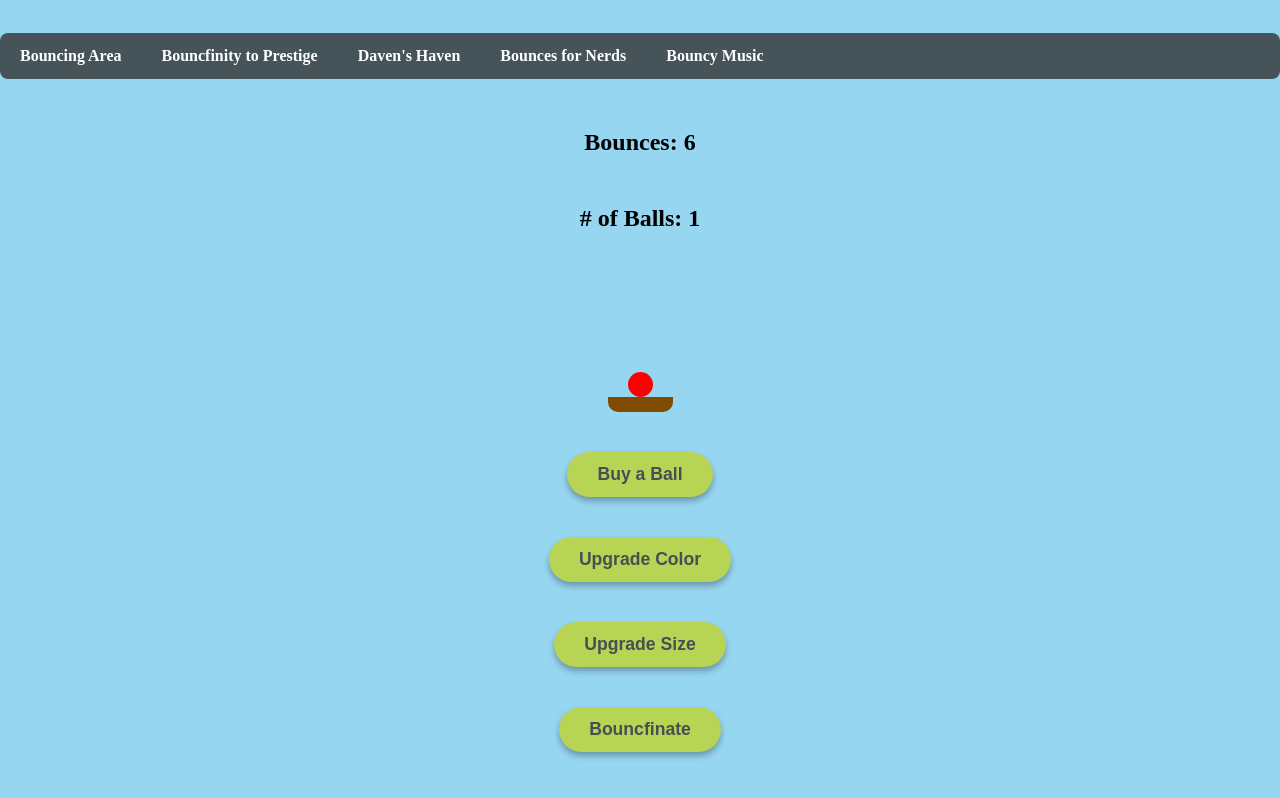
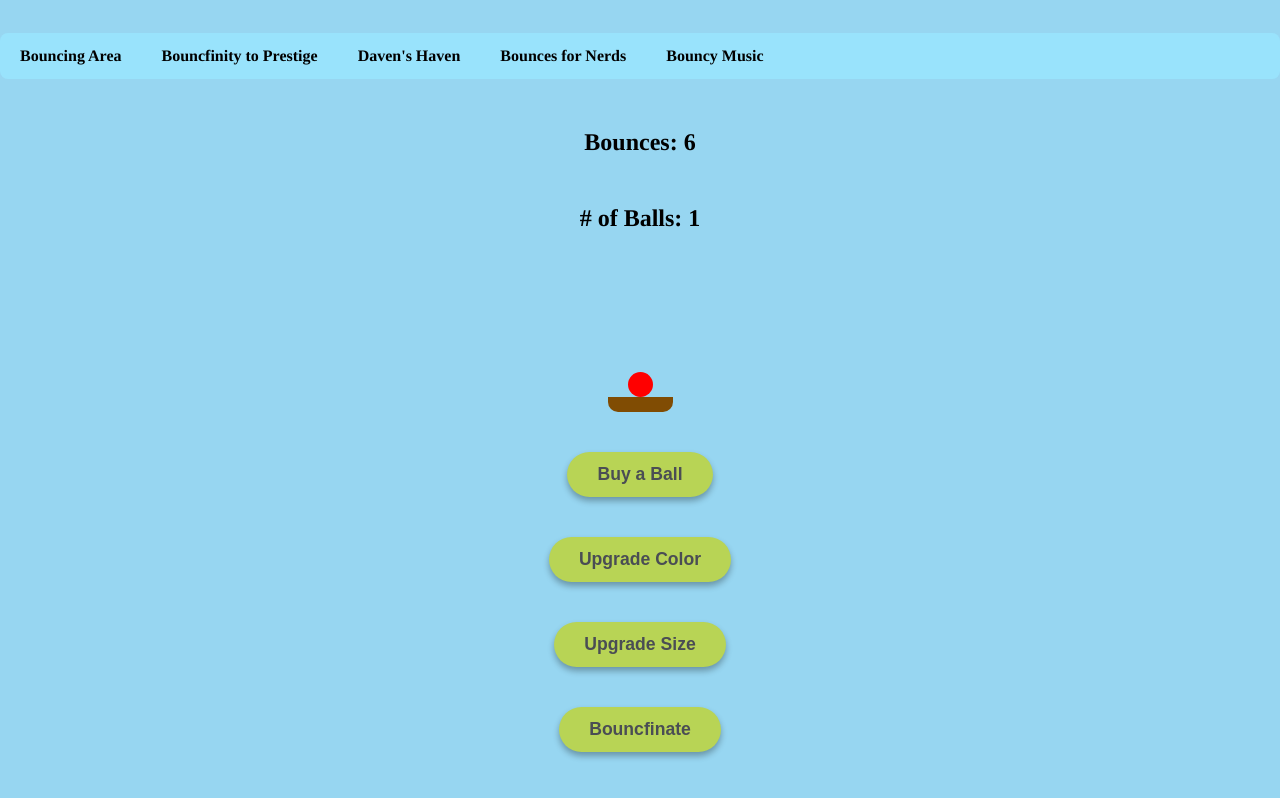
Before and after one commit to davidv3767/bounce-to-daven, a plain HTML site: page index.html in a window 1280 px wide. Drawn offline with Linux system fonts and the light colour scheme.

Commit message:
Commit D43

```diff
--- a/script.js
+++ b/script.js
@@ -30,6 +30,7 @@ const sizeMap = {
 const container = document.getElementById("ball-display");
 
 function addBounces() {
+    let allBlack = true;
     for (let ball of balls) {
         bounces += Math.floor(ball[2] * βPbounceGain);
     }
--- a/style.css
+++ b/style.css
@@ -8,15 +8,13 @@ body {
     text-align: flex-start;
     background-color: #97d6f1;
     gap: 10px;
-    font-family: "Times New Roman" Times, serif,;
+    font-family: "Times Roman", Times, serif;
 }
-
 
 .btn-container {
     text-align: center;
     margin: 15px 0;
 }
-
 
 .btn {
     display: inline-block;
@@ -32,13 +30,11 @@ body {
     box-shadow: 0 4px 6px rgba(0, 0, 0, 0.3);
 }
 
-
 .btn:hover {
     background-color: #42ce1b;
     transform: translateY(-2px);
     box-shadow: 0 6px 12px rgba(0, 0, 0, 0.4);
 }
-
 
 .ball-animation {
     display: flex;
@@ -47,7 +43,6 @@ body {
     padding: 0;
     margin: 110px 0 15px 0;
 }
-
 
 .ball-animation li {
     width: 40px;
@@ -58,7 +53,6 @@ body {
     border-radius: 50%;
     animation: bouncing 1s linear infinite alternate-reverse;
 }
-
 
 @keyframes bouncing {
     0% {
@@ -72,61 +66,50 @@ body {
     }
 }
 
-
 .ball-animation li:nth-child(2) {
     animation-delay: 0.2s;
 }
-
 
 .ball-animation li:nth-child(3) {
     animation-delay: 0.4s;
 }
 
-
 .ball-animation li:nth-child(4) {
     animation-delay: 0.6s;
 }
-
 
 .ball-animation li:nth-child(5) {
     animation-delay: 0.8s;
 }
 
-
 .ball-animation li:nth-child(6) {
     animation-delay: 0.0s;
 }
-
 
 .ball-animation li:nth-child(7) {
     animation-delay: 0.2s;
 }
 
-
 .ball-animation li:nth-child(8) {
     animation-delay: 0.4s;
 }
-
 
 .ball-animation li:nth-child(9) {
     animation-delay: 0.6s;
 }
 
-
 .ball-animation li:nth-child(10) {
     animation-delay: 0.8s;
 }
 
-
 .menu {
     margin-top: 0;
     width: 100%;
-    background-color: rgba(51, 51, 51, 0.8);
+    background-color: rgba(154, 230, 255, 0.8);
     overflow: hidden;
     border-radius: 8px;
     margin-bottom: 20px;
 }
-
 
 .menu ul {
     list-style-type: none;
@@ -134,25 +117,22 @@ body {
     padding: 0;
 }
 
-
 .menu li {
     float: left;
 }
 
-
 .menu li a {
     display: block;
-    color: white;
+    color: rgb(0, 0, 0);
     text-align: center;
     padding: 14px 20px;
     text-decoration: none;
     font-weight: bold;
 }
 
-
 .menu li a:hover {
-    background-color: #555;
-    color: #009D94;
+    background-color: #2da9d3;
+    color: rgb(178, 247, 249);
 }
 
 .normaldaven-ball {
```
